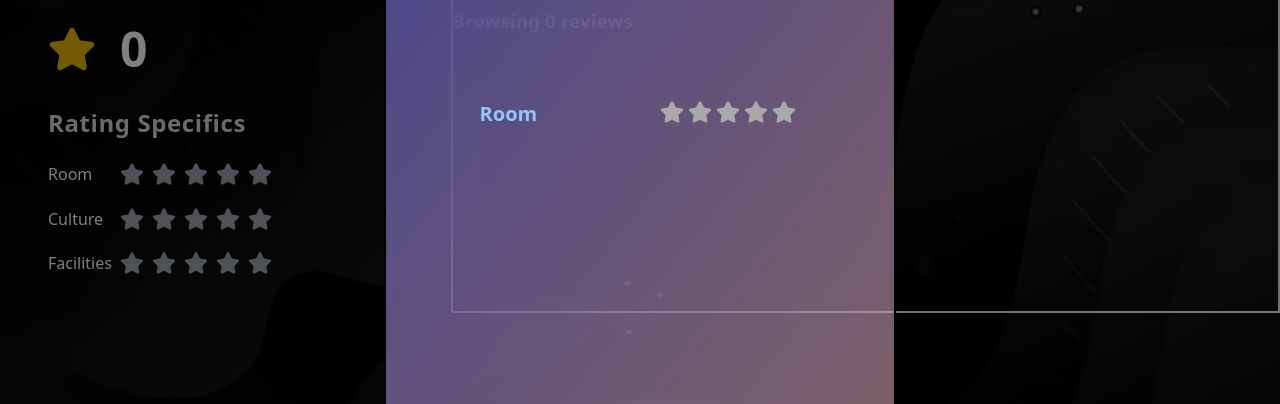
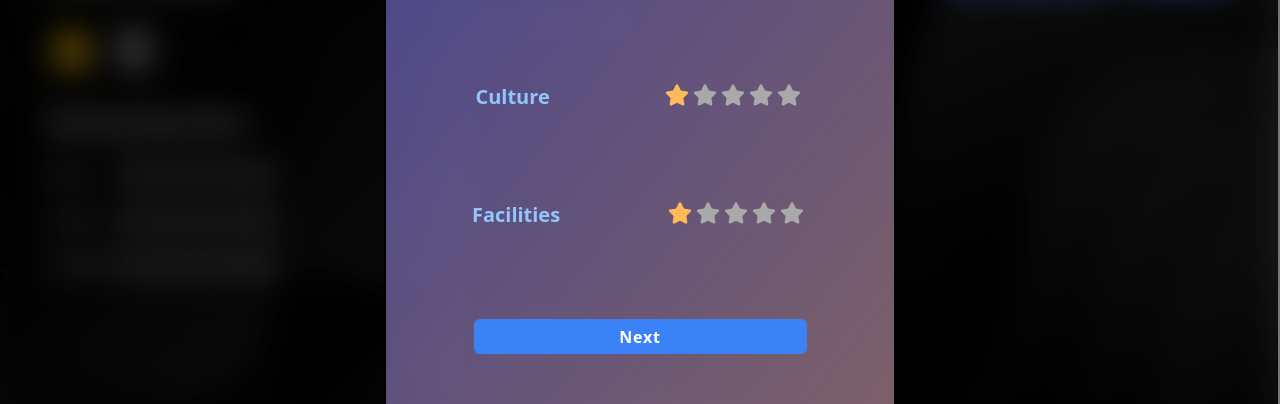
Before and after one commit to JoelKong/SGUniDorms, a Next.js app: page /1 in a window 1280 px wide. Both pictures are taken after a click on the button "Rate and Review". Shown: the part 275-679 px from the top of the page. Built offline with nearby package versions, Linux system fonts and the light colour scheme; no server answers.

Commit message:
feat: did up review form

```diff
--- a/components/dorm/RateReviewForm.tsx
+++ b/components/dorm/RateReviewForm.tsx
@@ -2,14 +2,16 @@ import { useRouter } from "next/router";
 import { XMarkIcon } from "@heroicons/react/24/outline";
 import { useState } from "react";
 import { FaStar } from "react-icons/fa";
+import ReviewForm from "./ReviewForm";
 
 export default function RateReviewForm({ setReviewForm }: any) {
   const stars = Array(5).fill(0);
   const router = useRouter();
+  const [nextPage, setNextPage] = useState<boolean>(false);
   const [currentStarValue, setCurrentStarValue] = useState<any>({
-    room: 0,
-    culture: 0,
-    facilities: 0,
+    room: 1,
+    culture: 1,
+    facilities: 1,
   });
   const [hoverStarValue, setHoverStarValue] = useState<any>({
     room: undefined,
@@ -34,15 +36,25 @@ export default function RateReviewForm({ setReviewForm }: any) {
   }
 
   return (
-    <section className="w-[100%] h-[100%] fixed top-0 left-0 flex justify-center items-center z-20 backdrop-brightness-50 animate-fade">
+    <section className="w-[100%] h-[100%] fixed top-0 left-0 flex justify-center items-center z-20 backdrop-blur-lg backdrop-brightness-50 animate-fade">
       <div className="border-2 border-black shadow-inner w-[95vw] md:w-[40vw] h-[80%] rounded-xl bg-gradient-to-br from-[#46458f] to-[#e9b2c08a] flex justify-center relative p-8">
         <div
-          className="absolute text-pink-400 w-8 top-7 right-6 cursor-pointer hover:text-pink-500"
+          className="absolute text-pink-400 w-8 top-8 right-6 cursor-pointer hover:text-pink-500"
           onClick={() => setReviewForm(false)}
         >
           <XMarkIcon />
         </div>
-        <div className="flex items-center flex-col flex-nowrap w-[100%] h-[90%] ">
+        {nextPage && (
+          <ReviewForm
+            setNextPage={setNextPage}
+            currentStarValue={currentStarValue}
+          />
+        )}
+        <div
+          className={`${
+            nextPage && "hidden"
+          } flex items-center flex-col flex-nowrap w-[100%] h-[90%]`}
+        >
           <header className="font-bold text-3xl tracking-wide drop-shadow-2xl">{`Rate ${router.query.dorm}`}</header>
           <section className="flex flex-col justify-evenly h-full w-full">
             <div className="flex flex-row justify-around">
@@ -67,7 +79,67 @@ export default function RateReviewForm({ setReviewForm }: any) {
                 })}
               </div>
             </div>
+
+            <div className="flex flex-row justify-around">
+              <span className="text-xl text-blue-300 font-semibold">
+                Culture
+              </span>
+              <div className="flex">
+                {stars.map((_, index) => {
+                  return (
+                    <FaStar
+                      key={index}
+                      size={24}
+                      color={
+                        (hoverStarValue.culture || currentStarValue.culture) >
+                        index
+                          ? "#FFBA5A"
+                          : "#a9a9a9"
+                      }
+                      onClick={() => handleClick("culture", index + 1)}
+                      onMouseOver={() => handleMouseOver("culture", index + 1)}
+                      onMouseLeave={handleMouseLeave}
+                      className="cursor-pointer mr-1"
+                    />
+                  );
+                })}
+              </div>
+            </div>
+
+            <div className="flex flex-row justify-around">
+              <span className="text-xl text-blue-300 font-semibold">
+                Facilities
+              </span>
+              <div className="flex">
+                {stars.map((_, index) => {
+                  return (
+                    <FaStar
+                      key={index}
+                      size={24}
+                      color={
+                        (hoverStarValue.facilities ||
+                          currentStarValue.facilities) > index
+                          ? "#FFBA5A"
+                          : "#a9a9a9"
+                      }
+                      onClick={() => handleClick("facilities", index + 1)}
+                      onMouseOver={() =>
+                        handleMouseOver("facilities", index + 1)
+                      }
+                      onMouseLeave={handleMouseLeave}
+                      className="cursor-pointer mr-1"
+                    />
+                  );
+                })}
+              </div>
+            </div>
           </section>
+          <button
+            className="w-3/4 h-10 tracking-wider text-white hover:bg-blue-600 bg-blue-500 rounded-md font-semibold focus:outline-none focus:border-violet-300 focus:border-2"
+            onClick={() => setNextPage(true)}
+          >
+            Next
+          </button>
         </div>
       </div>
     </section>
--- a/components/dorm/Rating.tsx
+++ b/components/dorm/Rating.tsx
@@ -3,7 +3,7 @@ import Review from "./Review";
 
 export default function Rating({ session }: any): JSX.Element {
   return (
-    <section className="flex w-full h-96 flex-col lg:flex-row text-white -mt-6 lg:mt-2">
+    <section className="flex w-full h-screen flex-col lg:flex-row text-white -mt-6 lg:mt-2">
       <aside className="w-[90vw] md:w-[95vw] lg:w-2/4 items-center lg:items-start flex-col justify-evenly pl-12 flex h-96 mr-5">
         <div className="h-fit lg:h-36 flex flex-row lg:flex-col justify-around flex-shrink-0">
           <span className="text-gray-300 font-bold tracking-wide text-xl lg:text-2xl w-4/4 text-left">
--- /dev/null
+++ b/components/dorm/ReviewForm.tsx
@@ -0,0 +1,46 @@
+import { useRouter } from "next/router";
+import { useState } from "react";
+import { IoChevronBackCircleSharp } from "react-icons/io5";
+
+export default function ReviewForm({
+  setNextPage,
+  currentStarValue,
+}: any): JSX.Element {
+  const router = useRouter();
+  const [review, setReview] = useState<string>("");
+
+  function submitRatingAndReview(): void {
+    if (review.length < 100) {
+    }
+  }
+
+  return (
+    <>
+      <div
+        className="absolute w-8 top-11 left-12 cursor-pointer hover:text-pink-500"
+        onClick={() => setNextPage(false)}
+      >
+        <IoChevronBackCircleSharp className="scale-150 text-xl" />
+      </div>
+      <div className="flex items-center flex-col flex-nowrap w-[100%] h-[90%]">
+        <header className="font-bold text-3xl tracking-wide drop-shadow-2xl">{`Review ${router.query.dorm}`}</header>
+        <section className="flex flex-col h-full w-full justify-evenly">
+          <p className="tracking-wider text-lg text-left pl-1">{`Share the pros and cons as well as your detailed experience staying in ${router.query.dorm}.`}</p>
+          <textarea
+            onChange={(e) => setReview(e.target.value)}
+            autoFocus
+            rows={8}
+            placeholder="Write a detailed and helpful comment that is at least 100 characters"
+            className="w-full border border-gray-400 shadow rounded-xl placeholder-gray-400 p-4 text-black tracking-wide"
+          ></textarea>
+        </section>
+        <button
+          className="w-3/4 h-10 tracking-wider text-white hover:bg-blue-600 bg-blue-500 rounded-md font-semibold focus:outline-none focus:border-violet-300 focus:border-2"
+          onClick={() => submitRatingAndReview()}
+        >
+          Submit
+        </button>
+      </div>
+    </>
+  );
+}
--- a/components/home/navigation/ChangeNameForm.tsx
+++ b/components/home/navigation/ChangeNameForm.tsx
@@ -58,7 +58,7 @@ export default function ChangeNameForm({
   }, [modal]);
 
   return (
-    <section className="w-full h-full fixed top-0 left-0 flex justify-center items-center z-20 backdrop-brightness-50 animate-fade">
+    <section className="w-full backdrop-blur-lg h-full fixed top-0 left-0 flex justify-center items-center z-20 backdrop-brightness-50 animate-fade">
       <form
         className="border-2 border-black shadow-inner w-[95vw] md:w-[40vw] h-[30%] rounded-xl bg-gradient-to-br from-[#46458f] to-[#e9b2c08a] flex justify-center items-center relative"
         onSubmit={(e) => changeName(e)}
```
